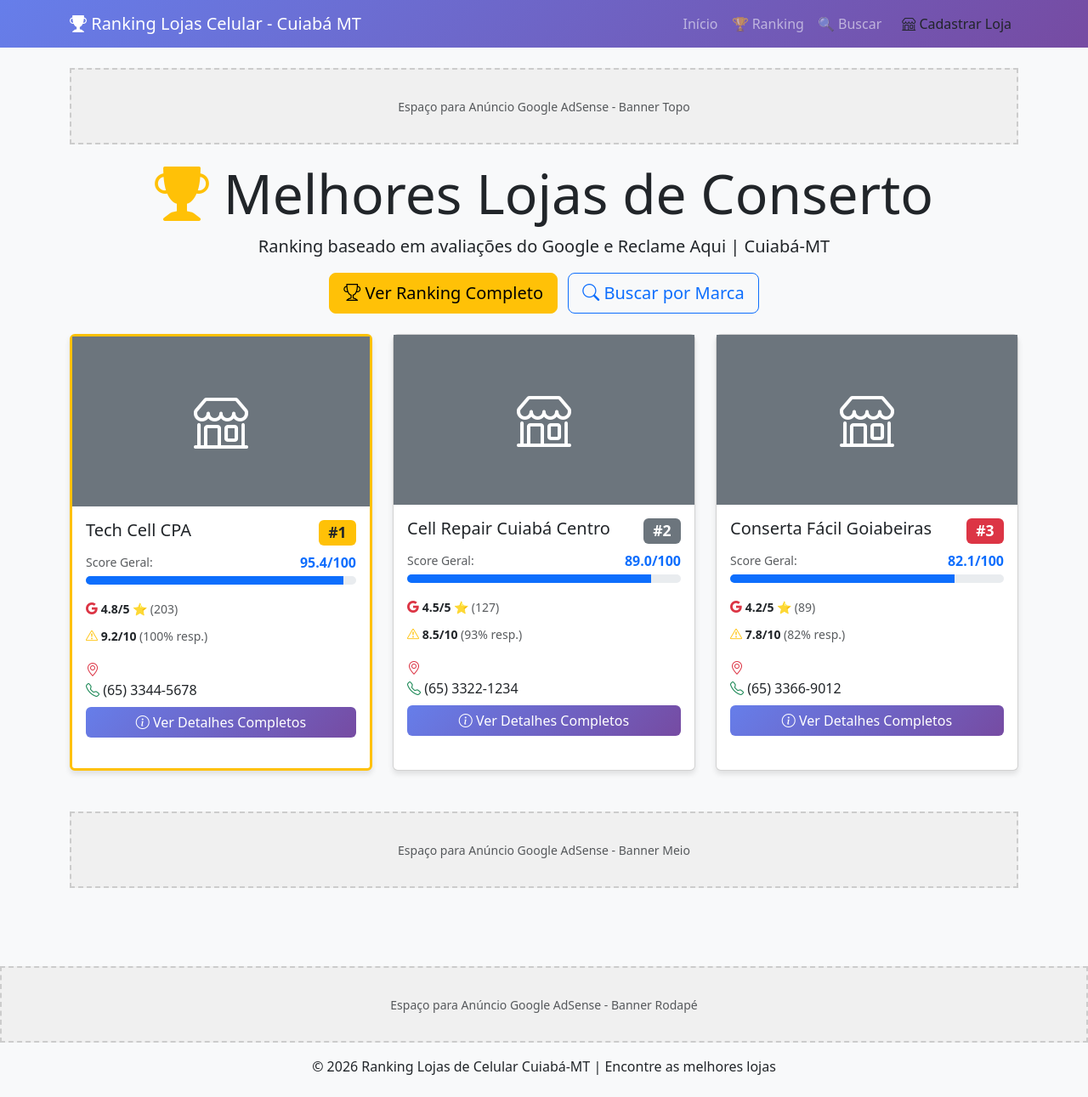
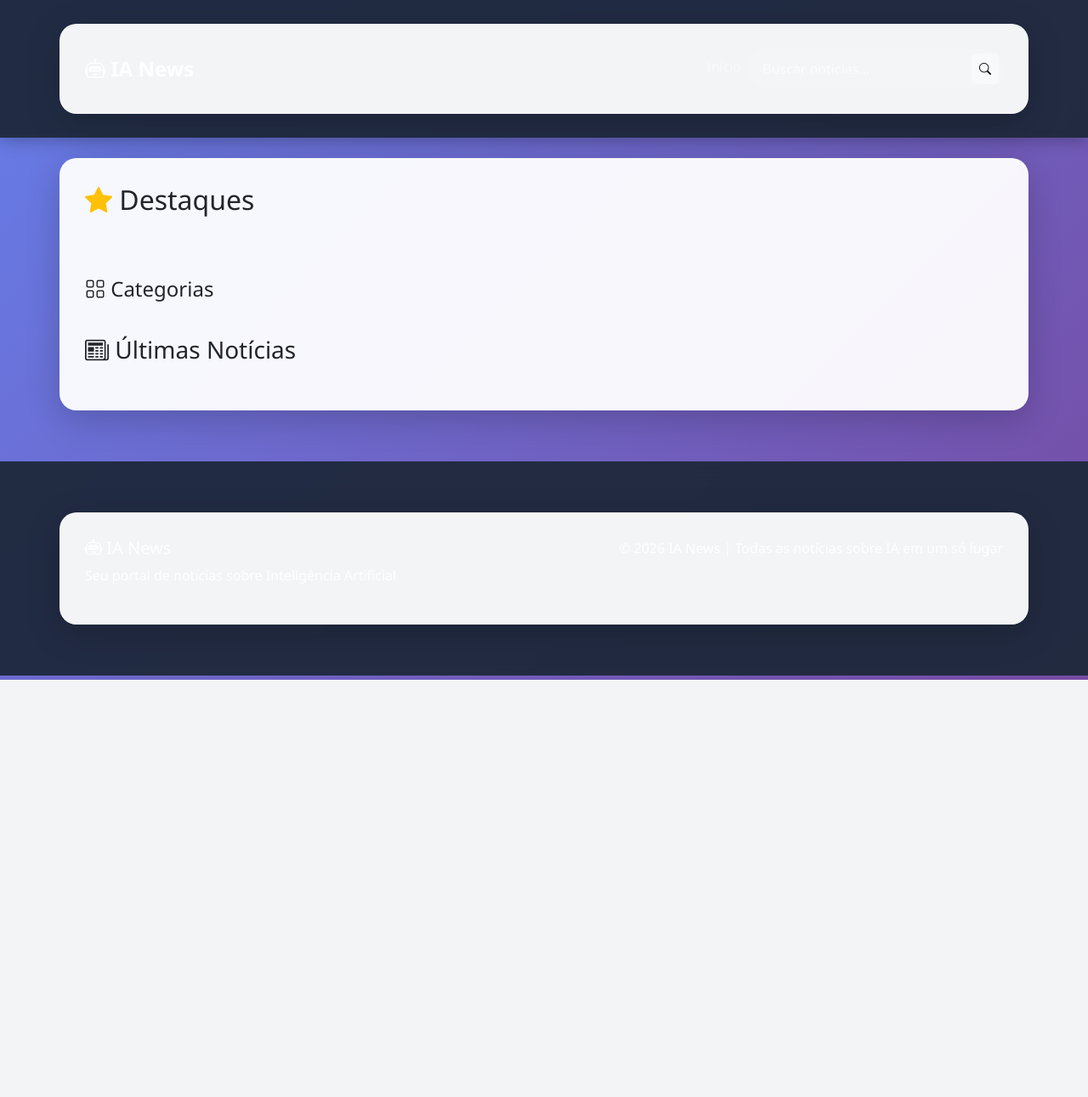
Before and after one commit to julianosantosilva/agendamento-celulares-cuiaba, a Flask app: page / in a window 1280 px wide. Shown: the whole page at 85% size. After the commit the page ends 800 px from the top, so only its background shows below. Run offline with Flask 3, Linux system fonts and the light colour scheme; data comes from the database, SQL or seed files in the repository.

Commit message:
Transforma em Portal de Noticias sobre IA

```diff
--- a/templates/base.html
+++ b/templates/base.html
@@ -3,47 +3,105 @@
 <head>
     <meta charset="UTF-8">
     <meta name="viewport" content="width=device-width, initial-scale=1.0">
-    <title>{% block title %}Agendamento Celulares - Cuiabá MT{% endblock %}</title>
+    <title>{% block title %}IA News - Portal de Notícias sobre Inteligência Artificial{% endblock %}</title>
     <link href="https://cdn.jsdelivr.net/npm/bootstrap@5.3.0/dist/css/bootstrap.min.css" rel="stylesheet">
     <link rel="stylesheet" href="https://cdn.jsdelivr.net/npm/bootstrap-icons@1.10.0/font/bootstrap-icons.css">
     <style>
-        body { background-color: #f8f9fa; }
-        .navbar { background: linear-gradient(135deg, #667eea 0%, #764ba2 100%); }
-        .card { box-shadow: 0 4px 6px rgba(0,0,0,0.1); margin-bottom: 20px; }
-        .btn-primary { background: linear-gradient(135deg, #667eea 0%, #764ba2 100%); border: none; }
-        .btn-primary:hover { opacity: 0.9; }
-        .status-badge { padding: 5px 10px; border-radius: 20px; font-size: 0.85em; }
-        .status-pendente { background-color: #ffc107; color: #000; }
-        .status-em-andamento { background-color: #17a2b8; color: #fff; }
-        .status-concluido { background-color: #28a745; color: #fff; }
-        .status-cancelado { background-color: #dc3545; color: #fff; }
-
-        /* Espaços para anúncios */
-        .ad-space {
-            background-color: #f0f0f0;
-            border: 2px dashed #ccc;
-            padding: 20px;
-            text-align: center;
-            margin: 20px 0;
-            min-height: 100px;
-            display: flex;
-            align-items: center;
-            justify-content: center;
+        :root {
+            --primary: #6366f1;
+            --secondary: #8b5cf6;
+            --dark: #1e293b;
+            --light-bg: #ffffff;
         }
-        .ad-horizontal { min-height: 90px; }
-        .ad-vertical { min-height: 250px; }
-        .ad-square { min-height: 250px; }
+        body {
+            font-family: 'Segoe UI', Tahoma, Geneva, Verdana, sans-serif;
+            background: linear-gradient(135deg, #667eea 0%, #764ba2 100%);
+            background-attachment: fixed;
+            min-height: 100vh;
+        }
+        .container {
+            background: rgba(255, 255, 255, 0.95);
+            border-radius: 20px;
+            padding: 30px;
+            margin-top: 20px;
+            margin-bottom: 20px;
+            box-shadow: 0 10px 40px rgba(0,0,0,0.2);
+        }
+        .navbar {
+            background: rgba(30, 41, 59, 0.95);
+            backdrop-filter: blur(10px);
+            box-shadow: 0 2px 20px rgba(0,0,0,0.3);
+        }
+        .navbar-brand { font-weight: 700; font-size: 1.5rem; }
+        .card {
+            border: none;
+            box-shadow: 0 4px 15px rgba(0,0,0,0.1);
+            transition: all 0.3s ease;
+            border-radius: 15px;
+            overflow: hidden;
+        }
+        .card:hover {
+            transform: translateY(-8px);
+            box-shadow: 0 8px 25px rgba(99, 102, 241, 0.3);
+        }
+        .card-img-top {
+            height: 200px;
+            object-fit: cover;
+            transition: transform 0.3s ease;
+        }
+        .card:hover .card-img-top {
+            transform: scale(1.05);
+        }
+        .badge-categoria {
+            padding: 6px 12px;
+            border-radius: 20px;
+            font-size: 0.85em;
+            font-weight: 600;
+        }
+        .noticia-destaque .card-img-top { height: 300px; }
+        .btn-primary {
+            background: linear-gradient(135deg, var(--primary) 0%, var(--secondary) 100%);
+            border: none;
+            border-radius: 25px;
+            padding: 10px 25px;
+            font-weight: 600;
+            transition: all 0.3s ease;
+        }
+        .btn-primary:hover {
+            transform: scale(1.05);
+            box-shadow: 0 5px 15px rgba(99, 102, 241, 0.4);
+        }
+        footer {
+            background: rgba(30, 41, 59, 0.95);
+            color: white;
+            padding: 40px 0;
+            margin-top: 60px;
+            backdrop-filter: blur(10px);
+        }
+        .search-form {
+            background: rgba(255, 255, 255, 0.1);
+            border-radius: 25px;
+            padding: 5px;
+        }
+        .search-form input {
+            background: transparent;
+            border: none;
+            color: white;
+        }
+        .search-form input::placeholder {
+            color: rgba(255, 255, 255, 0.7);
+        }
+        .search-form input:focus {
+            background: rgba(255, 255, 255, 0.2);
+            color: white;
+        }
     </style>
-
-    <!-- Google AdSense - Cole seu código aqui após aprovação -->
-    <script async src="https://pagead2.googlesyndication.com/pagead/js/adsbygoogle.js?client=ca-pub-XXXXXXXXXXXXXXXX"
-     crossorigin="anonymous"></script>
 </head>
 <body>
     <nav class="navbar navbar-expand-lg navbar-dark mb-4">
         <div class="container">
             <a class="navbar-brand" href="{{ url_for('index') }}">
-                <i class="bi bi-trophy-fill"></i> Ranking Lojas Celular - Cuiabá MT
+                <i class="bi bi-robot"></i> IA News
             </a>
             <button class="navbar-toggler" type="button" data-bs-toggle="collapse" data-bs-target="#navbarNav">
                 <span class="navbar-toggler-icon"></span>
@@ -54,30 +112,15 @@
                         <a class="nav-link" href="{{ url_for('index') }}">Início</a>
                     </li>
                     <li class="nav-item">
-                        <a class="nav-link" href="{{ url_for('ranking') }}">🏆 Ranking</a>
-                    </li>
-                    <li class="nav-item">
-                        <a class="nav-link" href="{{ url_for('buscar') }}">🔍 Buscar</a>
-                    </li>
-                    <li class="nav-item">
-                        <a class="nav-link btn btn-warning text-dark ms-2" href="{{ url_for('cadastrar_loja') }}">
-                            <i class="bi bi-shop"></i> Cadastrar Loja
-                        </a>
+                        <form class="d-flex search-form" action="{{ url_for('buscar') }}" method="get">
+                            <input class="form-control me-2" type="search" name="q" placeholder="Buscar notícias..." style="width: 250px;">
+                            <button class="btn btn-light btn-sm" type="submit"><i class="bi bi-search"></i></button>
+                        </form>
                     </li>
                 </ul>
             </div>
         </div>
     </nav>
-
-    <!-- ESPAÇO ANÚNCIO 1: Banner Topo (728x90 ou responsivo) -->
-    <div class="container mt-3">
-        <div class="ad-space ad-horizontal">
-            <div>
-                <small class="text-muted">Espaço para Anúncio Google AdSense - Banner Topo</small>
-                <!-- Após aprovação do AdSense, cole o código do anúncio aqui -->
-            </div>
-        </div>
-    </div>
 
     <div class="container">
         {% with messages = get_flashed_messages(with_categories=true) %}
@@ -92,25 +135,20 @@
         {% endwith %}
 
         {% block content %}{% endblock %}
+    </div>
 
-        <!-- ESPAÇO ANÚNCIO 2: Banner Meio (728x90 ou responsivo) -->
-        <div class="ad-space ad-horizontal mt-4">
-            <div>
-                <small class="text-muted">Espaço para Anúncio Google AdSense - Banner Meio</small>
-                <!-- Após aprovação do AdSense, cole o código do anúncio aqui -->
+    <footer>
+        <div class="container">
+            <div class="row">
+                <div class="col-md-6">
+                    <h5><i class="bi bi-robot"></i> IA News</h5>
+                    <p>Seu portal de notícias sobre Inteligência Artificial</p>
+                </div>
+                <div class="col-md-6 text-end">
+                    <p>&copy; 2026 IA News | Todas as notícias sobre IA em um só lugar</p>
+                </div>
             </div>
         </div>
-    </div>
-
-    <footer class="mt-5 py-4 bg-light text-center">
-        <!-- ESPAÇO ANÚNCIO 3: Banner Rodapé (728x90 ou responsivo) -->
-        <div class="ad-space ad-horizontal mb-3">
-            <div>
-                <small class="text-muted">Espaço para Anúncio Google AdSense - Banner Rodapé</small>
-                <!-- Após aprovação do AdSense, cole o código do anúncio aqui -->
-            </div>
-        </div>
-        <p class="mb-0">&copy; 2026 Ranking Lojas de Celular Cuiabá-MT | Encontre as melhores lojas</p>
     </footer>
 
     <script src="https://cdn.jsdelivr.net/npm/bootstrap@5.3.0/dist/js/bootstrap.bundle.min.js"></script>
--- a/templates/index.html
+++ b/templates/index.html
@@ -1,113 +1,78 @@
 {% extends "base.html" %}
 
 {% block content %}
-<div class="row mb-4">
-    <div class="col-12 text-center">
-        <h1 class="display-3"><i class="bi bi-trophy-fill text-warning"></i> Melhores Lojas de Conserto</h1>
-        <p class="lead">Ranking baseado em avaliações do Google e Reclame Aqui | Cuiabá-MT</p>
-        <div class="mt-3">
-            <a href="{{ url_for('ranking') }}" class="btn btn-warning btn-lg me-2">
-                <i class="bi bi-trophy"></i> Ver Ranking Completo
-            </a>
-            <a href="{{ url_for('buscar') }}" class="btn btn-outline-primary btn-lg">
-                <i class="bi bi-search"></i> Buscar por Marca
-            </a>
-        </div>
+<!-- Notícias em Destaque -->
+<div class="row mb-5">
+    <div class="col-12">
+        <h2 class="mb-4"><i class="bi bi-star-fill text-warning"></i> Destaques</h2>
     </div>
-</div>
-
-<div class="row">
-    {% for loja in lojas[:6] %}
+    {% for noticia in noticias_destaque %}
     <div class="col-md-4 mb-4">
-        <div class="card h-100 {% if loop.index == 1 %}border-warning border-3{% endif %}">
-            {% if loja.foto_principal %}
-            <img src="{{ loja.foto_principal }}" class="card-img-top" alt="{{ loja.nome }}" style="height: 200px; object-fit: cover;">
-            {% else %}
-            <div class="bg-secondary text-white d-flex align-items-center justify-content-center" style="height: 200px;">
-                <i class="bi bi-shop" style="font-size: 4rem;"></i>
+        <div class="card noticia-destaque h-100">
+            <img src="{{ noticia.imagem_url }}" class="card-img-top" alt="{{ noticia.titulo }}">
+            <div class="card-body">
+                <span class="badge badge-categoria bg-primary">{{ noticia.categoria.nome }}</span>
+                <h5 class="card-title mt-2">{{ noticia.titulo }}</h5>
+                <p class="card-text text-muted">{{ noticia.resumo }}</p>
+                <div class="d-flex justify-content-between align-items-center">
+                    <small class="text-muted">
+                        <i class="bi bi-eye"></i> {{ noticia.visualizacoes }}
+                        <i class="bi bi-heart-fill text-danger ms-2"></i> {{ noticia.likes }}
+                    </small>
+                    <small class="text-muted">{{ noticia.data_publicacao.strftime('%d/%m/%Y') }}</small>
+                </div>
             </div>
-            {% endif %}
-
-            <div class="card-body">
-                <div class="d-flex justify-content-between align-items-start mb-2">
-                    <h5 class="card-title mb-0">
-                        {{ loja.nome }}
-                        {% if loja.verificada %}
-                        <i class="bi bi-patch-check-fill text-primary" title="Loja Verificada"></i>
-                        {% endif %}
-                    </h5>
-                    <span class="badge {% if loop.index == 1 %}bg-warning text-dark{% elif loop.index == 2 %}bg-secondary{% elif loop.index == 3 %}bg-danger{% else %}bg-info{% endif %}" style="font-size: 1.1em;">
-                        #{{ loja.ranking_posicao }}
-                    </span>
-                </div>
-
-                <div class="mb-3">
-                    <div class="d-flex justify-content-between align-items-center mb-1">
-                        <small class="text-muted">Score Geral:</small>
-                        <strong class="text-primary">{{ "%.1f"|format(loja.ranking_score) }}/100</strong>
-                    </div>
-                    <div class="progress" style="height: 10px;">
-                        <div class="progress-bar bg-primary" style="width: {{ loja.ranking_score }}%"></div>
-                    </div>
-                </div>
-
-                <div class="mb-2">
-                    <small>
-                        <i class="bi bi-google text-danger"></i>
-                        <strong>{{ loja.google_rating }}/5</strong> ⭐
-                        <span class="text-muted">({{ loja.google_reviews }})</span>
-                    </small>
-                </div>
-
-                <div class="mb-3">
-                    <small>
-                        <i class="bi bi-exclamation-triangle text-warning"></i>
-                        <strong>{{ loja.reclameaqui_rating }}/10</strong>
-                        {% if loja.reclameaqui_reclamacoes > 0 %}
-                        <span class="text-muted">({{ "%.0f"|format((loja.reclameaqui_respondidas / loja.reclameaqui_reclamacoes) * 100) }}% resp.)</span>
-                        {% endif %}
-                    </small>
-                </div>
-
-                <p class="card-text mb-2">
-                    <i class="bi bi-geo-alt text-danger"></i> {{ loja.bairro }}<br>
-                    <i class="bi bi-telephone text-success"></i> {{ loja.telefone }}
-                </p>
-
-                {% if loja.especialidades %}
-                <div class="mb-3">
-                    <small class="text-muted"><strong>Especialidades:</strong></small><br>
-                    {% for esp in loja.get_especialidades_list()[:3] %}
-                    <span class="badge bg-light text-dark border">{{ esp }}</span>
-                    {% endfor %}
-                </div>
-                {% endif %}
-
-                <div class="d-grid">
-                    <a href="{{ url_for('loja_detalhes', loja_id=loja.id) }}" class="btn btn-primary">
-                        <i class="bi bi-info-circle"></i> Ver Detalhes Completos
-                    </a>
-                </div>
+            <div class="card-footer bg-white border-0">
+                <a href="{{ url_for('noticia_detalhes', slug=noticia.slug) }}" class="btn btn-primary w-100">
+                    Ler Notícia <i class="bi bi-arrow-right"></i>
+                </a>
             </div>
         </div>
     </div>
     {% endfor %}
 </div>
 
-{% if lojas|length == 0 %}
-<div class="alert alert-info text-center">
-    <i class="bi bi-info-circle"></i> Nenhuma loja cadastrada ainda.
-    <a href="{{ url_for('cadastrar_loja') }}" class="alert-link">Seja a primeira!</a>
-</div>
-{% endif %}
-
-{% if lojas|length > 6 %}
-<div class="row mt-4">
-    <div class="col-12 text-center">
-        <a href="{{ url_for('ranking') }}" class="btn btn-lg btn-outline-primary">
-            <i class="bi bi-trophy"></i> Ver Todas as {{ lojas|length }} Lojas no Ranking
-        </a>
+<!-- Categorias -->
+<div class="row mb-4">
+    <div class="col-12">
+        <h4 class="mb-3"><i class="bi bi-grid"></i> Categorias</h4>
+        <div class="d-flex flex-wrap gap-2">
+            {% for categoria in categorias %}
+            <a href="{{ url_for('categoria', slug=categoria.slug) }}" class="btn btn-outline-primary">
+                {{ categoria.nome }}
+            </a>
+            {% endfor %}
+        </div>
     </div>
 </div>
-{% endif %}
+
+<!-- Notícias Recentes -->
+<div class="row">
+    <div class="col-12">
+        <h3 class="mb-4"><i class="bi bi-newspaper"></i> Últimas Notícias</h3>
+    </div>
+    {% for noticia in noticias_recentes %}
+    <div class="col-md-4 mb-4">
+        <div class="card h-100">
+            <img src="{{ noticia.imagem_url }}" class="card-img-top" alt="{{ noticia.titulo }}">
+            <div class="card-body">
+                <span class="badge badge-categoria bg-secondary">{{ noticia.categoria.nome }}</span>
+                <h6 class="card-title mt-2">{{ noticia.titulo }}</h6>
+                <p class="card-text text-muted small">{{ noticia.resumo[:100] }}...</p>
+                <div class="d-flex justify-content-between align-items-center">
+                    <small class="text-muted">
+                        <i class="bi bi-eye"></i> {{ noticia.visualizacoes }}
+                    </small>
+                    <small class="text-muted">{{ noticia.data_publicacao.strftime('%d/%m') }}</small>
+                </div>
+            </div>
+            <div class="card-footer bg-white border-0">
+                <a href="{{ url_for('noticia_detalhes', slug=noticia.slug) }}" class="btn btn-sm btn-outline-primary w-100">
+                    Ler mais
+                </a>
+            </div>
+        </div>
+    </div>
+    {% endfor %}
+</div>
 {% endblock %}
```
Also changed, not shown: templates/buscar.html (added, +53 -0 lines), templates/categoria.html (added, +51 -0 lines), templates/noticia.html (added, +91 -0 lines).
